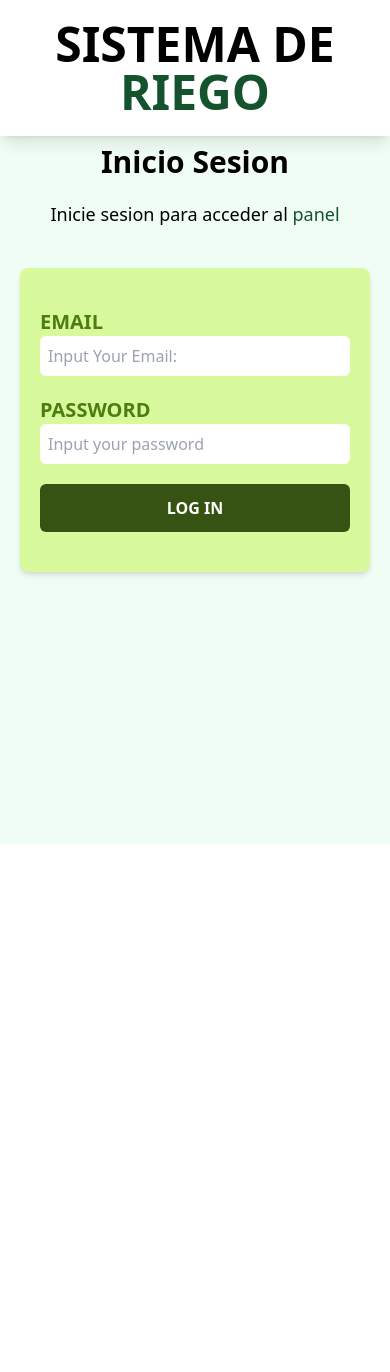
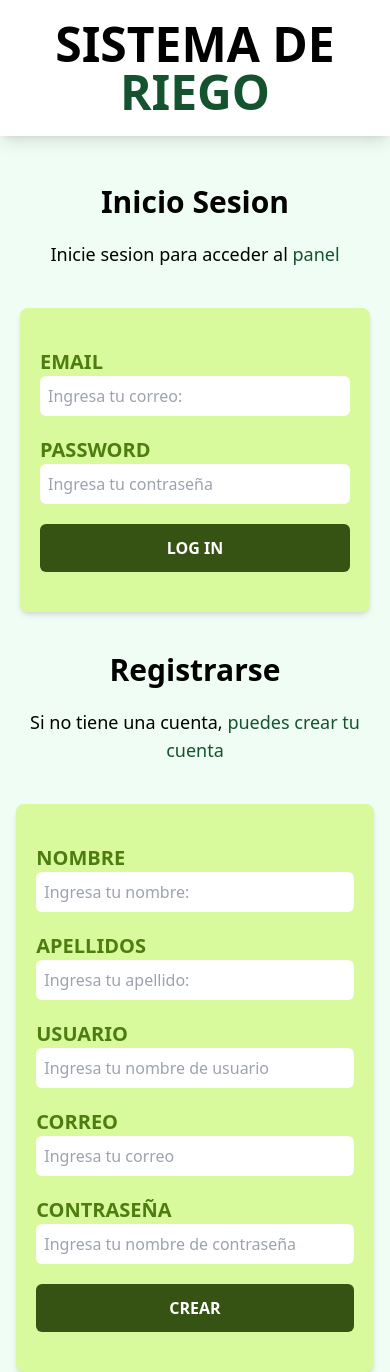
Before and after one commit to jatoni/Skirt, a React (Vite) app: page / in a window 390 px wide. Before the commit the page ends 844 px from the top, so only its background shows below. Built offline with nearby package versions, Linux system fonts and the light colour scheme.

Commit message:
Se hace la vista de login y registro, ya con todo y responsivo

```diff
--- a/index.html
+++ b/index.html
@@ -2,11 +2,11 @@
 <html lang="en">
   <head>
     <meta charset="UTF-8" />
-    <link rel="icon" type="image/svg+xml" href="/vite.svg" />
+    <link rel="icon" type="image/png" href="/coding.png" />
     <meta name="viewport" content="width=device-width, initial-scale=1.0" />
-    <title>Vite + React</title>
+    <title>Skirt</title>
   </head>
-  <body>
+  <body class="bg-green-50">
     <div class="bg-green-50 h-screen" id="root"></div>
     <script type="module" src="/src/main.jsx"></script>
   </body>
--- a/src/App.jsx
+++ b/src/App.jsx
@@ -3,18 +3,19 @@ import Login from "./components/Login";
 import Table from "./components/Table";
 
 const App = () => {
+  sessionStorage.setItem('login', JSON.stringify({"correo":"juan"}));
+  console.log(sessionStorage.getItem('login'))
+  sessionStorage.removeItem("login")
   return (
     <>
-
-      {8 > 9
+      <Header />
+      { sessionStorage.getItem('login')
         ?
         <>
-          <Header />
           <Table />
         </>
         :
         <>
-          <Header />
           <Login />
         </>}
 
--- /dev/null
+++ b/src/components/Error.jsx
@@ -0,0 +1,9 @@
+const Error = ({ children }) => {
+    return (
+        <div className="bg-red-800 text-white text-center p-3 uppercase font-bold mb-3 rounded-md">
+            <p>{children}</p>
+        </div>
+    )
+}
+
+export default Error
--- a/src/components/Formulario.jsx
+++ b/src/components/Formulario.jsx
@@ -1,15 +1,48 @@
+
+import { useState } from "react";
+import Error from "./Error";
+const Formulario = () => {
+
+    const [login, setLogin] = useState({
+        correo: "",
+        password: ""
+    })
+    const [error, setError] = useState(false);
+
+    const handleSubmit = e => {
+        e.preventDefault();
+        const { correo, password } = login
+        if ([correo, password].includes('')) {
+            setError(true);
+            return;
+        }
+    }
 
 
-const Formulario = () => {
+
+    const showPassword = (e) => {
+        setError(false);
+        e.preventDefault();
+        e.target.type = "text";
+        setTimeout(() => {
+            e.target.type = "password"
+        }, 100);
+    }
+
+
     return (
-        <div className="md:w-1/2 lg:w-2/5 mx-5 mt-2">
+        <div className="md:w-1/2 lg:w-1/2 mx-5 mt-2">
             <h2 className="font-black text-3xl text-center">Inicio Sesion</h2>
             <p className="text-lg mt-5 text-center mb-10">
                 Inicie sesion para acceder al {""}
                 <span className="text-green-900">panel</span>
             </p>
-
+            {!error
+                ? null
+                : <Error>Todos los campos son obligatorios</Error>
+            }
             <form
+                onSubmit={handleSubmit}
                 className="bg-lime-200 shadow-md rounded-lg py-10 px-5 mb-10"
             >
                 <div className="mb-5">
@@ -19,7 +52,7 @@ const Formulario = () => {
                     <input
                         id="email"
                         name="email"
-                        placeholder="Input Your Email:"
+                        placeholder="Ingresa tu correo:"
                         className="w-full rounded-md p-2 outline-none"
                     />
                 </div>
@@ -31,9 +64,9 @@ const Formulario = () => {
                     <input
                         id="password"
                         name="password"
-                        type="password"
-                        placeholder="Input your password"
+                        placeholder="Ingresa tu contraseña"
                         className="w-full rounded-md p-2 outline-none"
+                        onInput={showPassword}
                     />
                 </div>
                 <input
--- a/src/components/Login.jsx
+++ b/src/components/Login.jsx
@@ -1,9 +1,12 @@
 import Formulario from "./Formulario"
-
+import Registrar from "./Registrar"
 const Login = () => {
     return (
         <>
-            <Formulario />
+            <div className="mt-12 md:flex">
+                <Formulario />
+                <Registrar />
+            </div>
         </>
     )
 }
--- /dev/null
+++ b/src/components/Registrar.jsx
@@ -0,0 +1,123 @@
+import { useState } from "react";
+import Error from "./Error";
+const Registrar = () => {
+
+    const [registro, setRegistro] = useState({
+        nombre: "",
+        apellidos: "",
+        usuario: "",
+        correo: "",
+        password: "",
+    })
+    const [error, setError] = useState(false);
+
+    const handleSubmit = (e) => {
+        e.preventDefault();
+        const { nombre, apellidos, usuario, correo, password } = registro
+        if ([nombre, apellidos, usuario, correo, password].includes('')) {
+            setError(true);
+            return;
+        }
+    }
+
+    const quitMessage = (e) =>{
+        e.preventDefault();
+        setError(false);
+    }
+
+    const showPassword = (e) => {
+        e.target.type = "text";
+        setTimeout(() => {
+            e.target.type = "password"
+        }, 100);
+        quitMessage();
+    }
+
+    return (
+        <div className="md:w-1/2 lg:w-3/5 bg-green-50">
+            <h2 className="font-black text-3xl text-center">Registrarse</h2>
+            <p className="text-lg mt-5 mb-10 text-center">Si no tiene una cuenta,{" "}
+                <span className="text-green-900">puedes crear tu cuenta</span></p>
+
+            <div className="md:h-screen">
+                <form
+                    onSubmit={handleSubmit}
+                    className="w-11/12 bg-lime-200 shadow-md rounded-lg mx-auto py-10 px-5 mb-10"
+                >
+                    {!error
+                        ? null
+                        : <Error>Todos los campos son obligatorios</Error>
+                    }
+                    <div className="mb-5">
+                        <label htmlFor="nombre" className="block text-xl text-lime-700 uppercase font-bold hover:cursor-pointer">
+                            Nombre
+                        </label>
+                        <input
+                            id="nombre"
+                            name="nombre"
+                            placeholder="Ingresa tu nombre:"
+                            className="w-full rounded-md p-2 outline-none"
+                            onInput={quitMessage}
+                        />
+                    </div>
+                    <div className="mb-5">
+                        <label htmlFor="apellidos" className="block text-xl text-lime-700 uppercase font-bold hover:cursor-pointer">
+                            Apellidos
+                        </label>
+                        <input
+                            id="apellidos"
+                            name="apellidos"
+                            placeholder="Ingresa tu apellido:"
+                            className="w-full rounded-md p-2 outline-none"
+                            onInput={quitMessage}
+                        />
+                    </div>
+                    <div className="mb-5">
+                        <label htmlFor="usuario" className="block text-xl text-lime-700 uppercase font-bold hover:cursor-pointer">
+                            Usuario
+                        </label>
+                        <input
+                            id="usuario"
+                            name="usuario"
+                            placeholder="Ingresa tu nombre de usuario"
+                            className="w-full rounded-md p-2 outline-none"
+                            onInput={quitMessage}
+                        />
+                    </div>
+                    <div className="mb-5">
+                        <label htmlFor="correo" className="block text-xl text-lime-700 uppercase font-bold hover:cursor-pointer">
+                            Correo
+                        </label>
+                        <input
+                            id="correo"
+                            name="correo"
+                            placeholder="Ingresa tu correo"
+                            className="w-full rounded-md p-2 outline-none"
+                            onInput={quitMessage}
+                        />
+                    </div>
+                    <div className="mb-5">
+                        <label htmlFor="password2" className="block text-xl text-lime-700 uppercase font-bold hover:cursor-pointer">
+                            Contraseña
+                        </label>
+                        <input
+                            id="password2"
+                            name="password"
+                            type="password"
+                            placeholder="Ingresa tu nombre de contraseña"
+                            className="w-full rounded-md p-2 outline-none"
+                            onInput={showPassword}
+                        />
+                    </div>
+                    <input
+                        type="submit"
+                        className="bg-lime-900 rounded-md uppercase w-full font-bold text-white p-3 hover:bg-lime-700 cursor-pointer transition duration-700 ease-in-out"
+                        value='Crear'
+                    />
+                </form>
+            </div>
+        </div>
+    )
+}
+
+export default Registrar
```
Also changed, not shown: public/coding.png (added).
